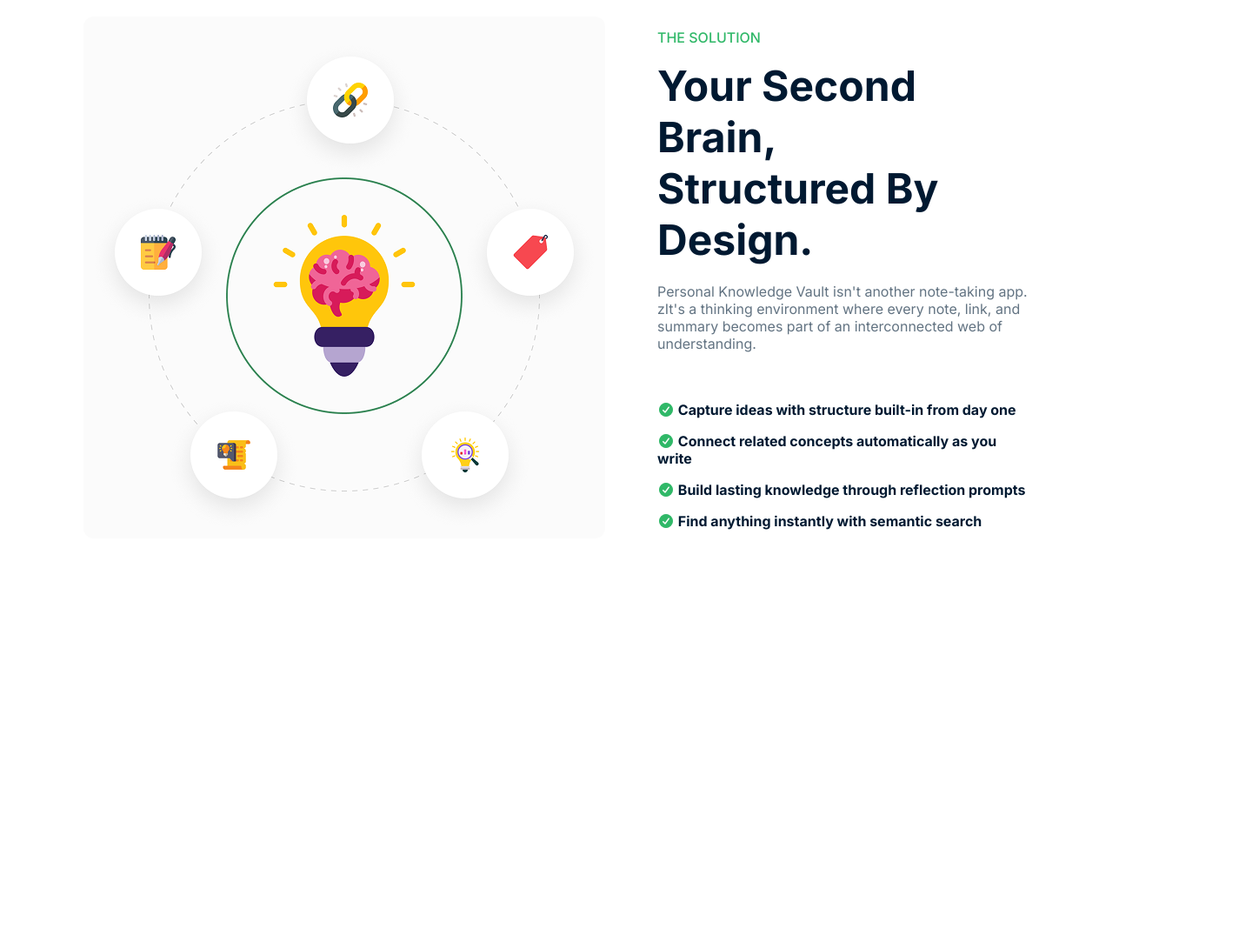
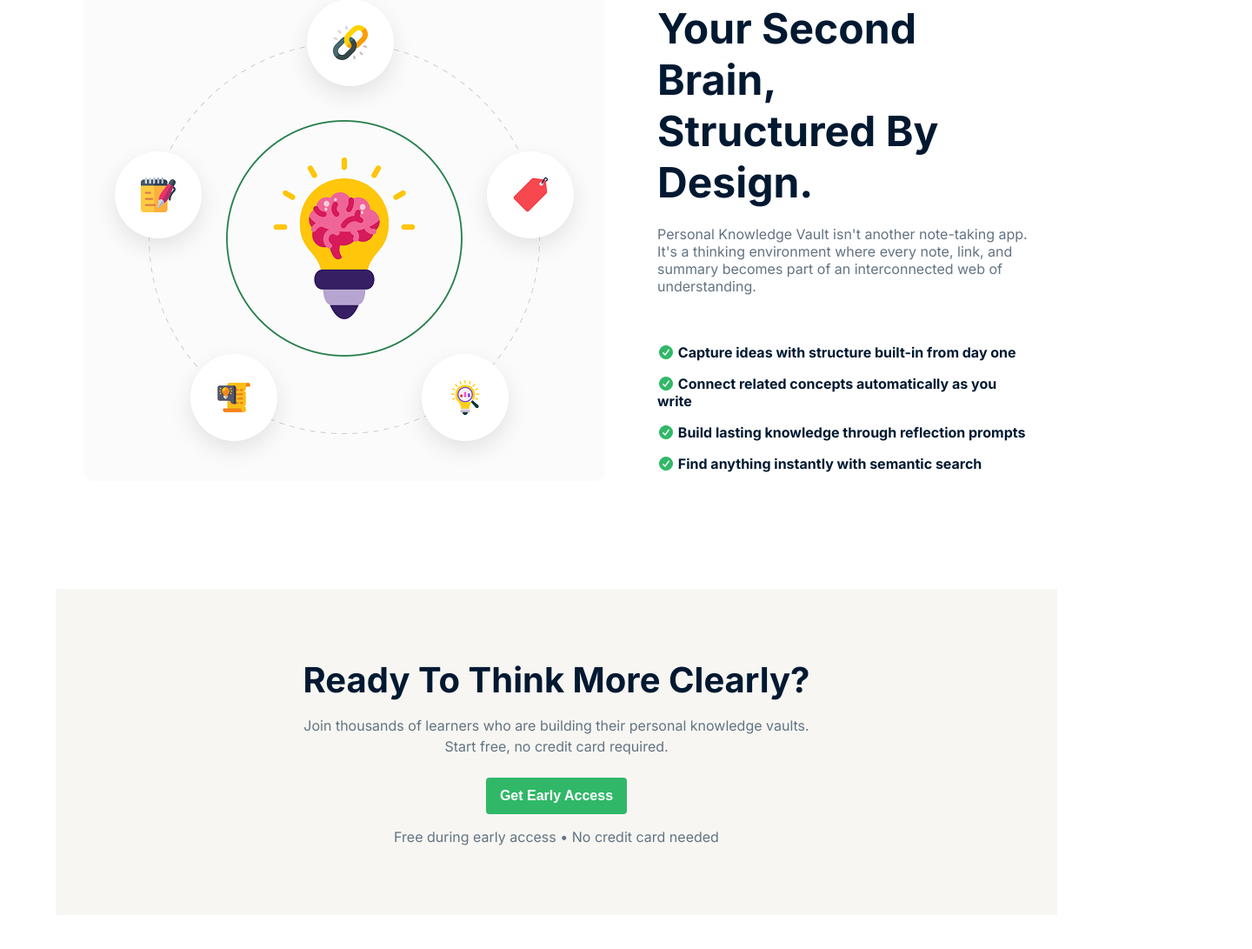
Before and after one commit to arafathelal/web-assignment-1, a plain HTML site: page index.html in a window 1280 px wide. Shown: the part 1312-2403 px from the top of the page at 87% size, 1440 px wide, since content can reach past the window. Before the commit the page ends 1935 px from the top, so only its background shows below. Drawn offline with Linux system fonts and the light colour scheme.

Commit message:
early access section added

```diff
--- a/index.html
+++ b/index.html
@@ -89,7 +89,7 @@
                     <h6>THE SOLUTION</h6>
                     <h2>Your Second Brain,</h2>
                     <h2>Structured By Design.</h2>
-                    <p>Personal Knowledge Vault isn't another note-taking app. zIt's a thinking environment where every
+                    <p>Personal Knowledge Vault isn't another note-taking app. It's a thinking environment where every
                         note, link, and summary becomes part of an interconnected web of understanding.</p>
                 </div>
                 <div class="sub-info">
@@ -105,6 +105,20 @@
         </div>
     </section>
 
+    <section id="challenge">
+        <div class="challenge-container">
+            <div class="ready-msg">
+                <h2>Ready To Think More Clearly?</h2>
+                <p>Join thousands of learners who are building their personal knowledge vaults. <br>Start free, no credit card required.</p>
+
+            </div>
+            <div class="early-msg">
+                <button class="btn">Get Early Access</button>
+                <p>Free during early access • No credit card needed</p>
+            </div>
+        </div>
+    </section>
+
 </body>
 
 </html>
--- a/styles/assignment.css
+++ b/styles/assignment.css
@@ -175,14 +175,14 @@
 
 }
 
-#notes .notes-card-container .notes-card {
+/* #notes .notes-card-container .notes-card {
 
 
     /* flex: 1; */
-    box-sizing: border-box;
+    /* box-sizing: border-box; */
     /* border: 1px solid red; */
 
-}
+/* } */ */
 
 .notes-card img {
     margin-top: 70px;
@@ -280,3 +280,43 @@
     font-weight: medium;
     padding-top: 16px;
 }
+
+#challenge .challenge-container{
+    /* margin-top: 120px; */
+    display: flex;
+    flex-direction: column;
+    justify-content: center;
+    align-items: center;
+    margin: 120px auto;
+    background-color: #f7f6f2 ;
+    width: 90%;
+    /* border: 1px solid red; */
+    text-align: center;
+}
+
+#challenge .challenge-container .ready-msg h2{
+    margin-top: 80px;
+    font-size: 40px;
+    font-weight: bold;
+    color: #001931;
+    margin-bottom: 16px;
+}
+#challenge .challenge-container .ready-msg p{
+    font-size: 16px;
+    color: #627382;
+    line-height: 24px;
+    /* margin-bottom: 24px; */
+}
+
+#challenge .challenge-container .early-msg .btn {
+    margin-top: 24px;
+    margin-bottom: 16px;
+}
+
+#challenge .challenge-container .early-msg p{
+    font-size: 16px;
+    color: #627382;
+    /* line-height: 24px; */
+    margin-bottom: 80px;
+
+}
```
